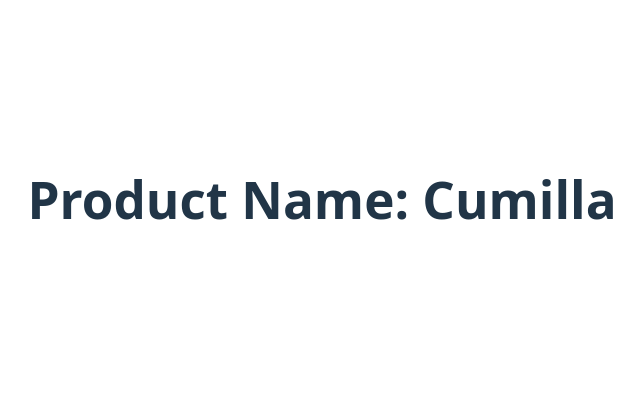
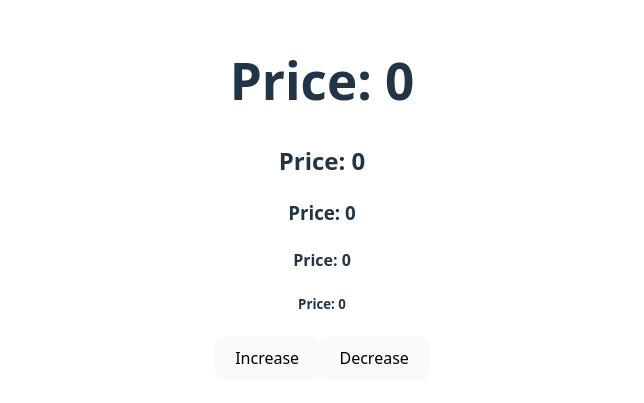
Before and after one commit to gaziakter/react-basic, a React (Vite) app: page / in a window 1280 px wide. Shown: the part 201-604 px from the top of the page, without its empty margins (318-962 px from the left). Built offline with nearby package versions, Linux system fonts and the light colour scheme.

Commit message:
use useState hook

```diff
--- a/src/App.jsx
+++ b/src/App.jsx
@@ -1,14 +1,33 @@
 import { useState } from 'react'
 import './App.css'
-import Product from './components/Product/Product'
+
 
 
 function App() {
-    const products = ['Dhaka', 'Cumilla']
+
+  const[price, setPrice]= useState(0);
+
+  const increasePrice = () => {
+    const newPrice = price +1;
+
+    setPrice(newPrice);
+  }
+
+  const decreasePrice = () => {
+    const newPrice = price -1;
+
+    setPrice(newPrice);
+  }
 
   return (
     <div>
-      <Product products = {products}></Product>
+      <h1>Price: {price}</h1>
+      <h2>Price: {price}</h2>
+      <h3>Price: {price}</h3>
+      <h4>Price: {price}</h4>
+      <h5>Price: {price}</h5>
+      <button onClick={increasePrice}>Increase</button>
+      <button onClick={decreasePrice}>Decrease</button>
     </div>
   )
 }
--- a/src/components/Product/Product.jsx
+++ /dev/null
@@ -1,12 +0,0 @@
-import React from 'react'
-
-const Product = (props) => {
-  return (
-    <div>
-        <h1>Product Name: {props.products[1]}</h1>
-
-    </div>
-  )
-}
-
-export default Product
```
Also changed, not shown: src/components/Product/Product.css (deleted).
